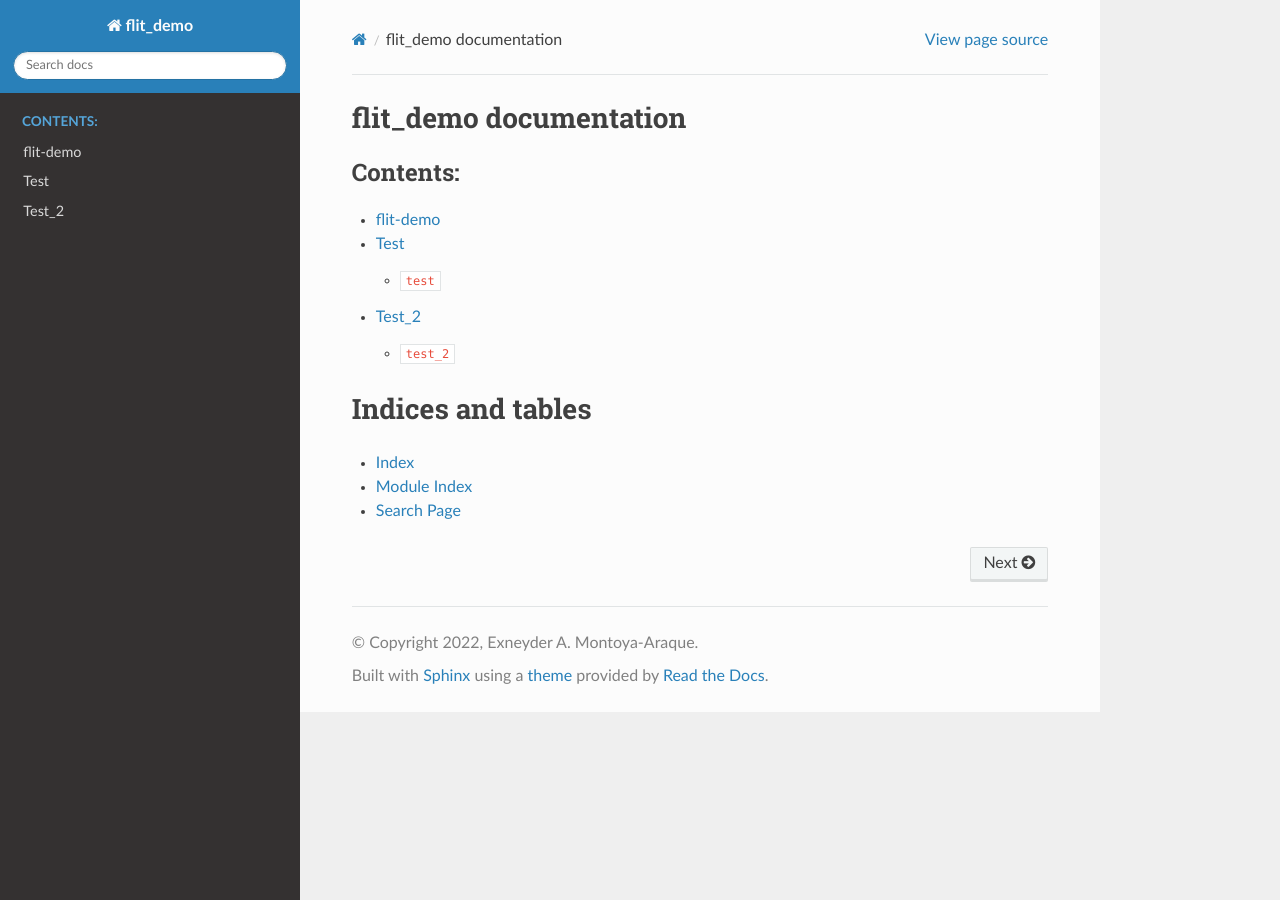
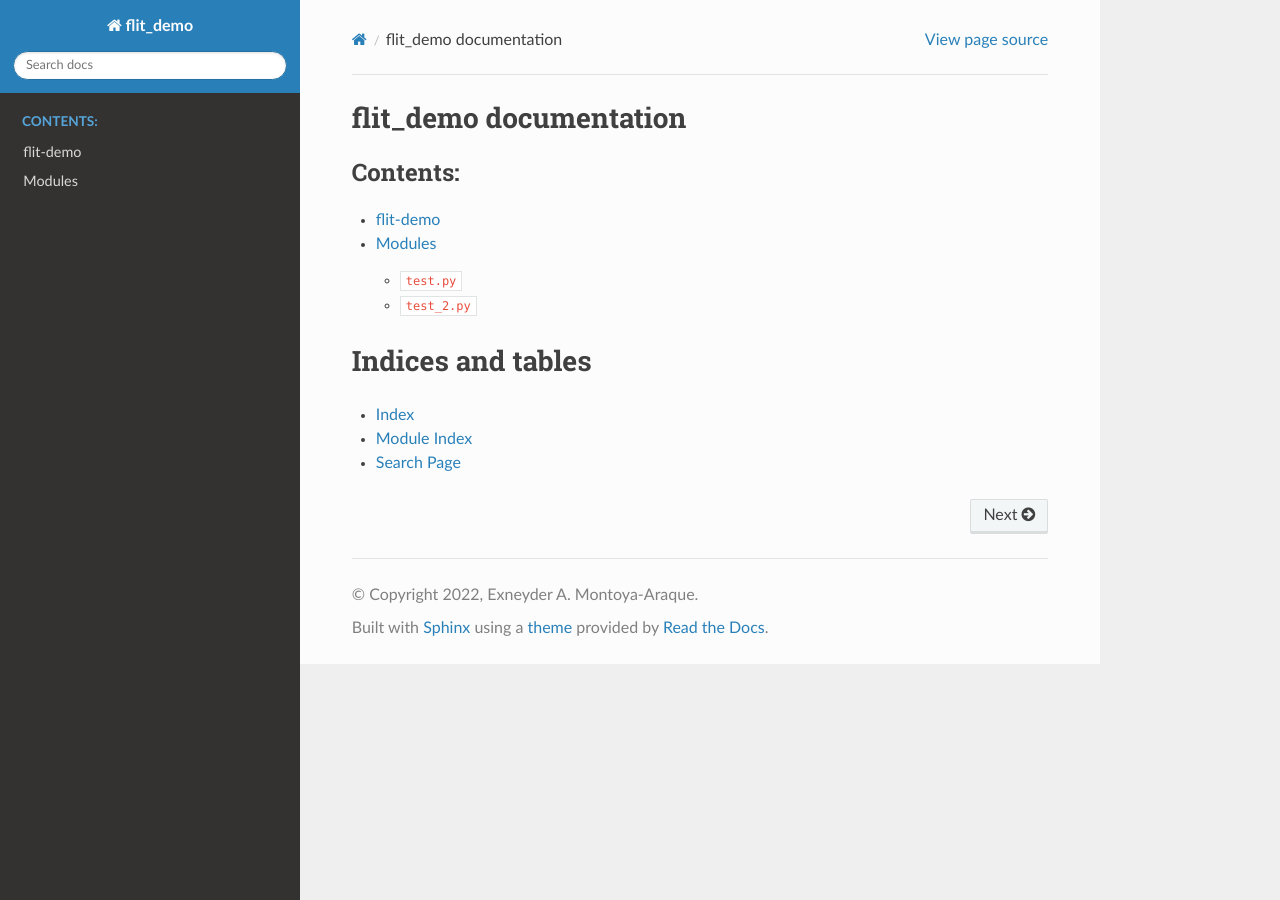
Before and after one commit to eamontoyaa/flit-demo, a Sphinx documentation site: the page built from docs/index.rst, in a window 1280 px wide. Built offline with Sphinx 7.4.7 and the Read the Docs theme 2.0.0, drawn with Linux system fonts in a browser that asks for light colours.

Commit message:
Test docs

```diff
--- a/docs/conf.py
+++ b/docs/conf.py
@@ -6,8 +6,10 @@
 import sys
 import os
 
-sys.path.insert(0, os.path.abspath("."))
-sys.path.insert(0, os.path.abspath(".."))
+# sys.path.insert(0, os.path.abspath("."))
+# sys.path.insert(0, os.path.abspath(".."))
+sys.path.insert(0, os.path.abspath("../flit_demo"))
+
 
 # -- Project information -----------------------------------------------------
 # https://www.sphinx-doc.org/en/master/usage/configuration.html#project-information
--- a/docs/index.rst
+++ b/docs/index.rst
@@ -6,8 +6,7 @@ flit_demo documentation
    :caption: Contents:
 
    readme
-   test
-   test_2
+   modules
 
 Indices and tables
 ==================
--- /dev/null
+++ b/docs/modules.rst
@@ -0,0 +1,18 @@
+Modules
+=======
+
+``test.py``
+-----------
+
+.. automodule:: test
+    :members:
+    :undoc-members:
+    :show-inheritance:
+
+``test_2.py``
+-------------
+
+.. automodule:: test_2
+    :members:
+    :undoc-members:
+    :show-inheritance:
--- a/docs/test_2.rst
+++ /dev/null
@@ -1,10 +0,0 @@
-Test_2
-======
-
-``test_2``
-----------
-
-.. automodule:: test_2
-    :members:
-    :undoc-members:
-    :show-inheritance:
```
Also changed, not shown: docs/test.rst (deleted, +0 -10 lines).
